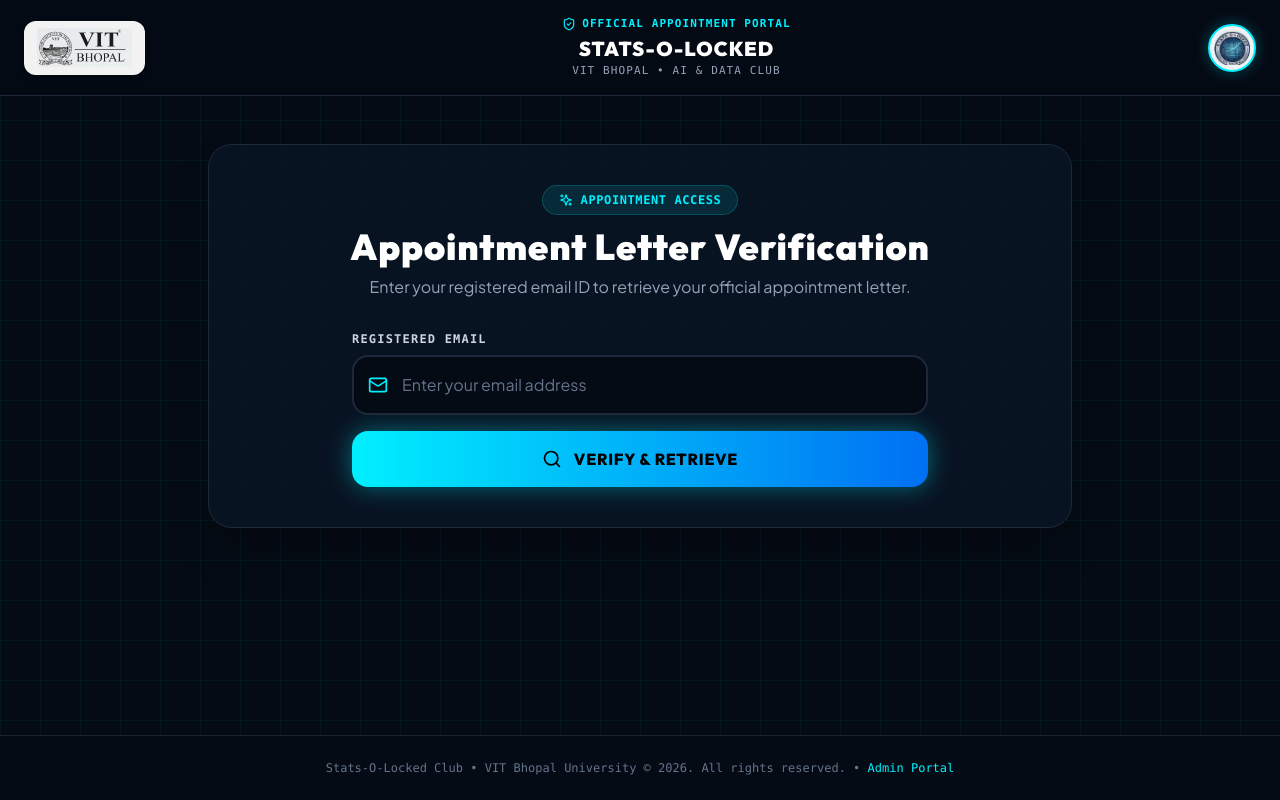
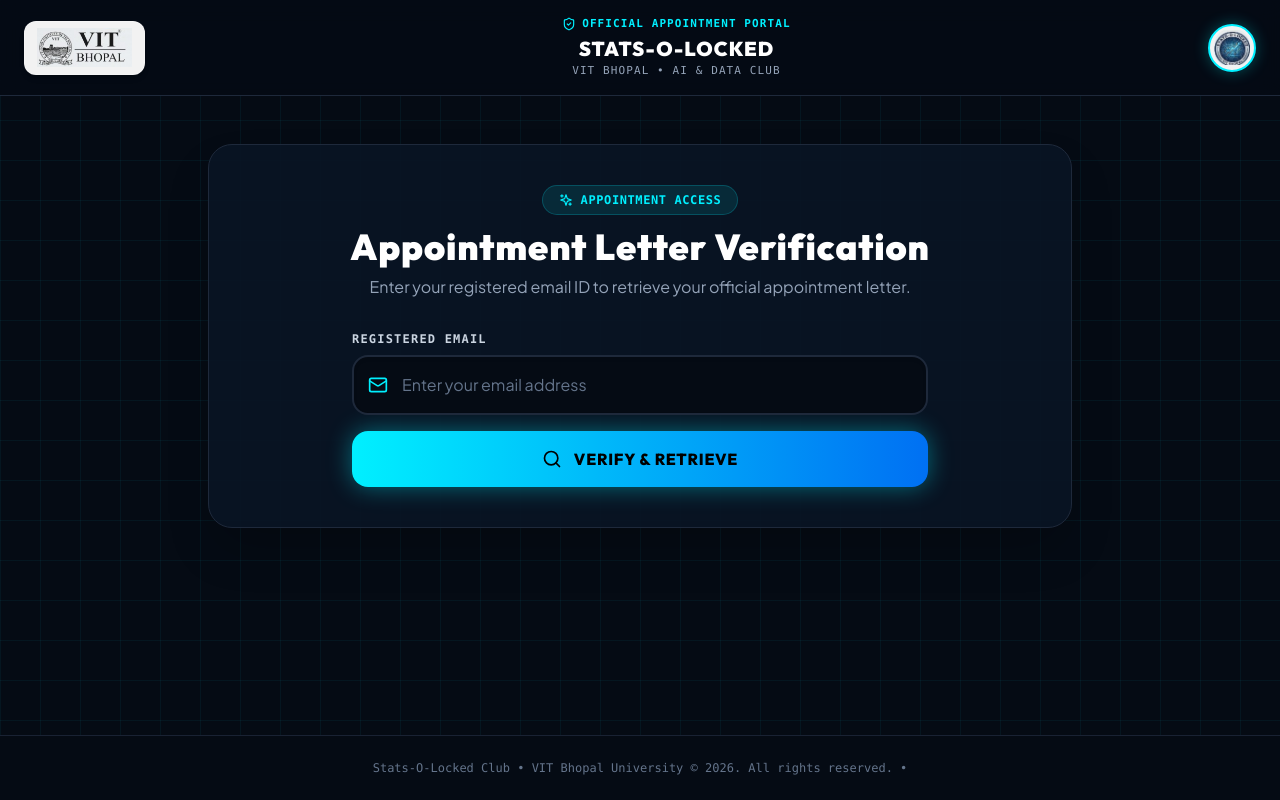
Before and after one commit to Monster-3-2/Club-OfferLetter-site, a React (Vite) app in the folder frontend/: page / in a window 1280 px wide. Both pictures are taken after a click on the button "WELCOME TO STATS-O-LOCKED". Built offline with nearby package versions, Linux system fonts and the light colour scheme; no server answers.

Commit message:
Remove Admin Portal button from StudentPortal
Removed the Admin Portal button from the footer.

```diff
--- a/frontend/src/components/StudentPortal.tsx
+++ b/frontend/src/components/StudentPortal.tsx
@@ -372,12 +372,7 @@
       <footer className="border-t border-slate-800/80 bg-[#050B14] py-6 text-center text-xs font-mono text-slate-500">
         Stats-O-Locked Club &bull; VIT Bhopal University &copy; 2026. All rights reserved. &bull;{' '}
 
-        <button
-          onClick={onOpenAdmin}
-          className="text-[#00F0FF] hover:underline"
-        >
-          Admin Portal
-        </button>
+
       </footer>
     </div>
   );
```
